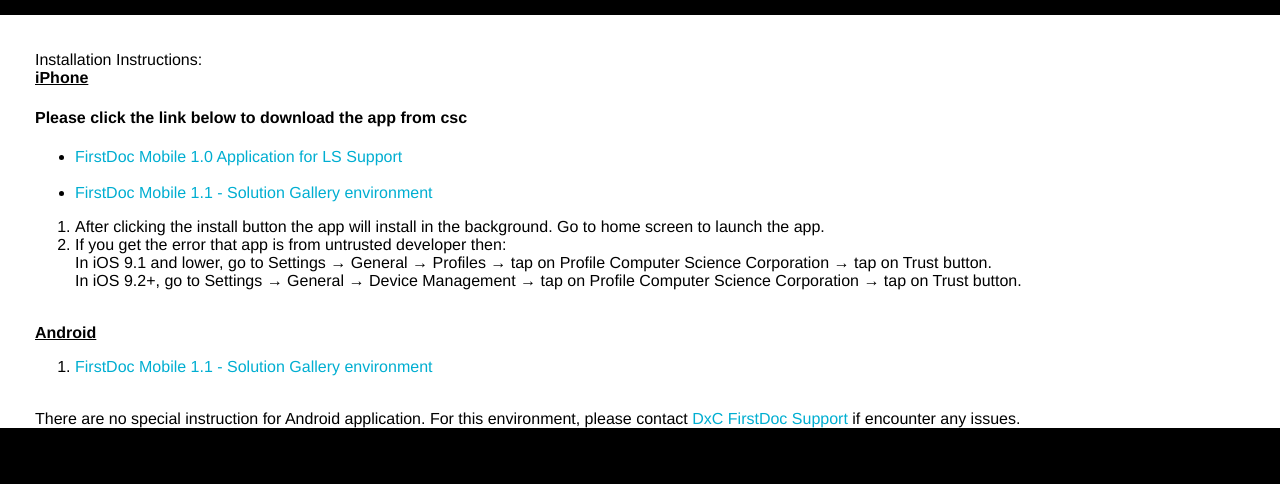
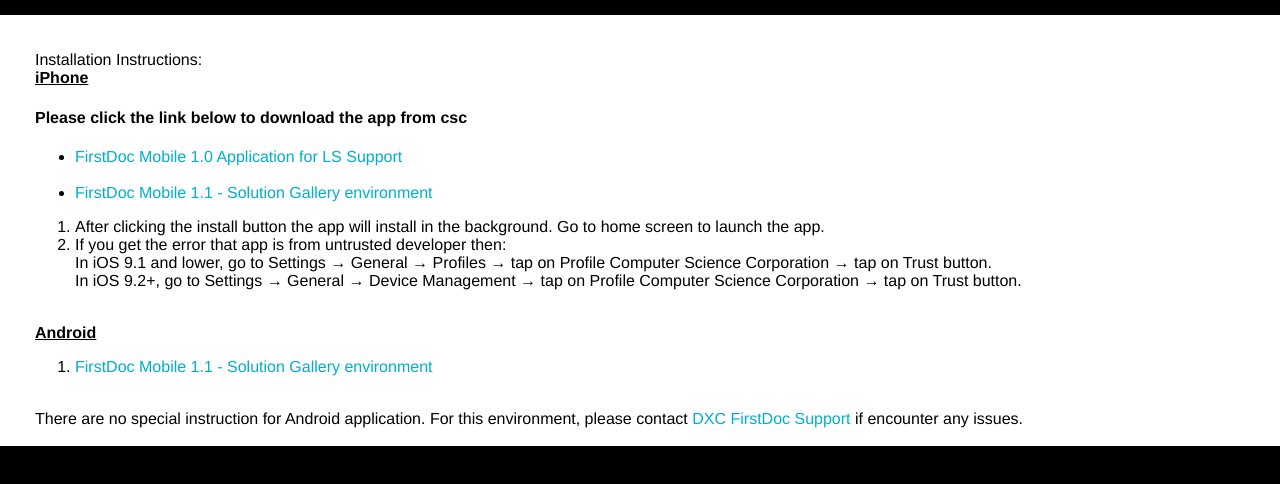
Before and after one commit to lssupport/lssupport, a website: page views/index.html in a window 1280 px wide. Shown: the part 258-742 px from the top of the page. Drawn offline with Linux system fonts and the light colour scheme; files whose address does not match are found by name.

Commit message:
Formatting change

```diff
--- a/views/index.html
+++ b/views/index.html
@@ -47,8 +47,8 @@
 			<br>
         </ol>
 		There are no special instruction for Android application.
-		For this environment, please contact <a href="support@lfs.csc.com">DxC FirstDoc Support </a> if encounter any issues.
-		<br>
+		For this environment, please contact <a href="mailto:support@lfs.csc.com?Subject=FirstDoc%20Mobile%20issues">DXC FirstDoc Support</a> if encounter any issues.
+		<br> </br>
     </div>
 </body>
 </html>
```
